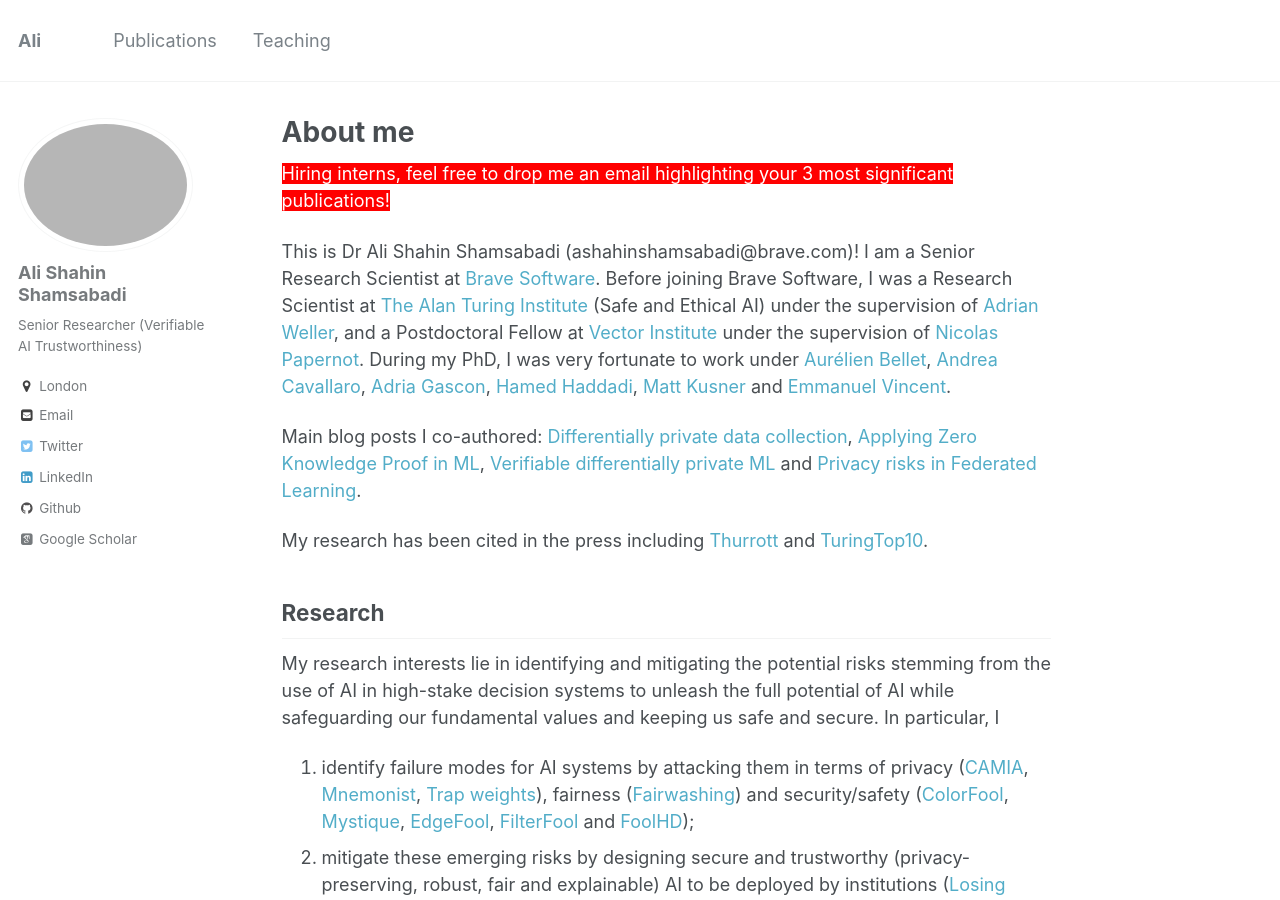
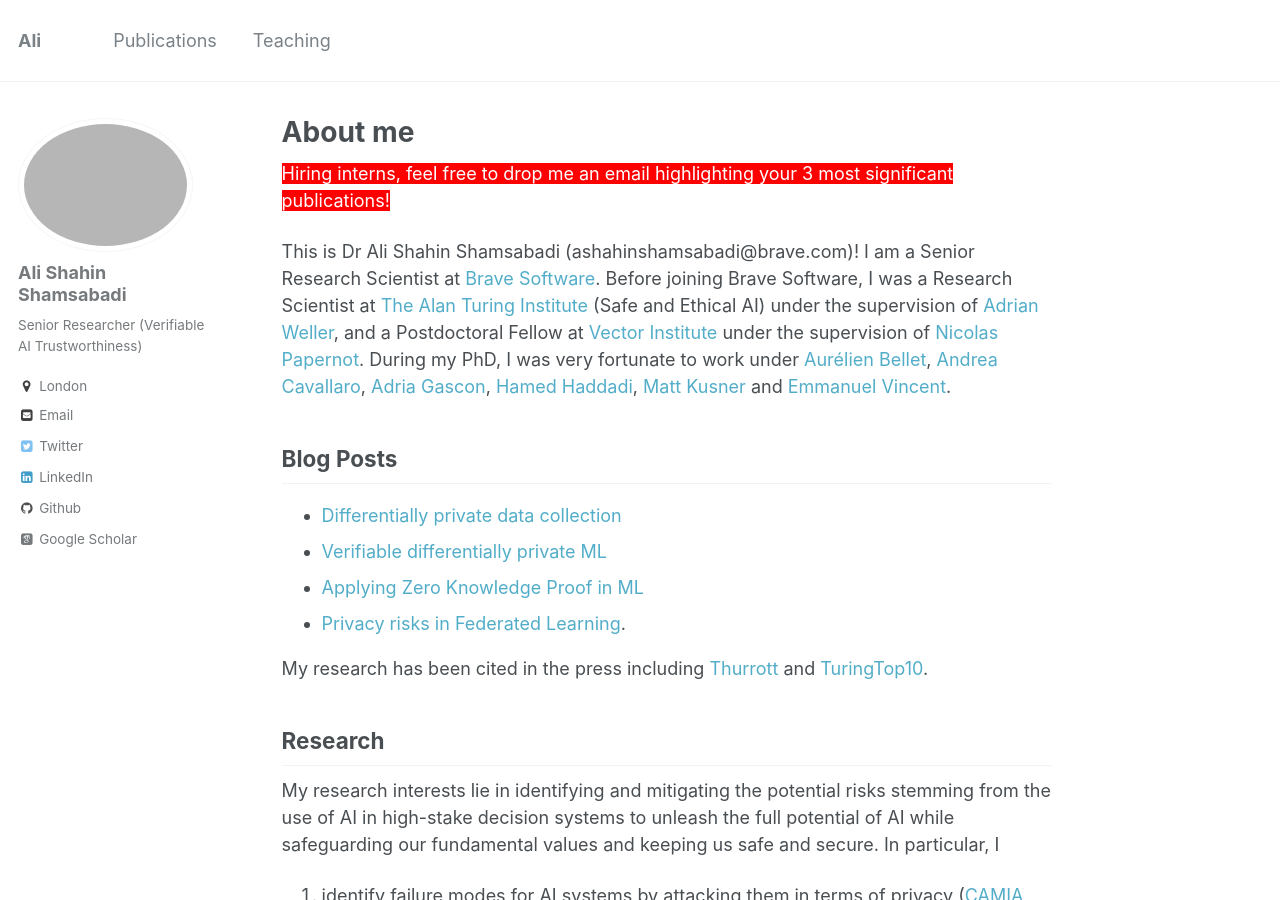
Before and after one commit to AliShahin/AliShahin.github.io, a Jekyll site: the page built from _pages/about.md, in a window 1280 px wide and 900 px high. Built offline with Jekyll 4.4.1, drawn with Linux system fonts in a browser that asks for light colours; some web fonts are replaced.

Commit message:
Update about.md

```diff
--- a/_pages/about.md
+++ b/_pages/about.md
@@ -12,7 +12,11 @@ redirect_from:
 
 This is Dr Ali Shahin Shamsabadi (ashahinshamsabadi@brave.com)! I am a Senior Research Scientist at [Brave Software](https://brave.com). Before joining Brave Software, I was a Research Scientist at [The Alan Turing Institute](https://www.turing.ac.uk) (Safe and Ethical AI) under the supervision of [Adrian Weller](http://mlg.eng.cam.ac.uk/adrian/), and a Postdoctoral Fellow at [Vector Institute](https://vectorinstitute.ai) under the supervision of [Nicolas Papernot](https://www.papernot.fr). During my PhD, I was very fortunate to work under [Aurélien Bellet](http://researchers.lille.inria.fr/abellet/), [Andrea Cavallaro](https://scholar.google.com/citations?hl=en&user=KZmcljoAAAAJ&view_op=list_works&sortby=pubdate), [Adria Gascon](https://scholar.google.com/citations?hl=en&user=M1FQ49sAAAAJ&view_op=list_works&sortby=pubdate), [Hamed Haddadi](https://www.imperial.ac.uk/people/h.haddadi), [Matt Kusner](https://mkusner.github.io) and [Emmanuel Vincent](https://members.loria.fr/EVincent/).
 
-Main blog posts I co-authored: [Differentially private data collection](https://brave.com/blog/nebula/), [Applying Zero Knowledge Proof in ML](https://medium.com/@ashahin.ee/zero-knowledge-proofs-made-easy-understanding-and-applying-zero-knowledge-proof-in-machine-ccc3a41853c2), [Verifiable differentially private ML](https://brave.com/confidential-dpproof/) and [Privacy risks in Federated Learning](https://www.cleverhans.io/2022/04/17/fl-privacy.html).
+## Blog Posts
+- [Differentially private data collection](https://brave.com/blog/nebula/)
+- [Verifiable differentially private ML](https://brave.com/confidential-dpproof/)
+- [Applying Zero Knowledge Proof in ML](https://medium.com/@ashahin.ee/zero-knowledge-proofs-made-easy-understanding-and-applying-zero-knowledge-proof-in-machine-ccc3a41853c2)
+- [Privacy risks in Federated Learning](https://www.cleverhans.io/2022/04/17/fl-privacy.html).
 
 My research has been cited in the press including [Thurrott](https://www.thurrott.com/a-i/298422/brave-proposes-a-framework-to-ensure-machine-learning-models-are-trained-privately) and [TuringTop10](https://www.turing.ac.uk/sites/default/files/2023-06/pioneering_new_approaches_to_verifying_the_fairness_of_ai_models_0.pdf).
 
```
